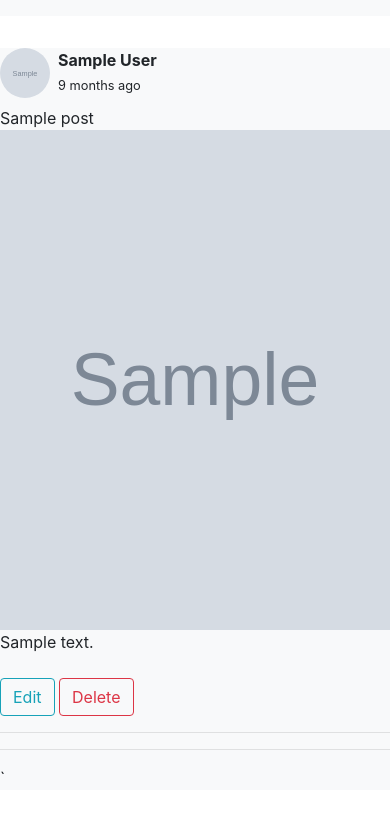
After one commit to omkarpoudel6/socialMedia, a Django app: template SocialMedia/templates/profile/single_user_posts.html in a window 390 px wide. The commit adds this page. Shown: the top 821 px of the page. Run offline with Django 3.2, Linux system fonts and the light colour scheme; the template is opened without the code that fills it: most values are stand-ins (such as "Sample title", 1, 10 or a date in 2020); grey boxes marked "Sample" are stand-in pictures; some libraries are stand-ins or nearby versions.

Commit message:
added user posts to view

```diff
--- a/SocialMedia/templates/navbar.html
+++ b/SocialMedia/templates/navbar.html
@@ -15,7 +15,7 @@
         </li>
 
         <li class="nav-item" style="margin-left:160px;">
-          <a class="nav-link" href="#">Home <span class="sr-only">(current)</span></a>
+          <a class="nav-link" href="/">Home <span class="sr-only">(current)</span></a>
         </li>
         <li class="nav-item">
           <a class="nav-link" href="/mypost">Posts</a>
--- /dev/null
+++ b/SocialMedia/templates/profile/single_user_posts.html
@@ -0,0 +1,51 @@
+{% extends 'base.html' %}
+
+{% block content %}
+<div class="row">
+    <div class="col-md-3">
+<!--        <nav class="nav flex-column">-->
+<!--          <a class="nav-link disabled">{{user.username}}</a>-->
+<!--          <a class="nav-link active" href="#">Active</a>-->
+<!--          <a class="nav-link" href="#">Link</a>-->
+<!--          <a class="nav-link" href="#">Link</a>-->
+<!--        </nav>-->
+    </div>
+    <div class="col-md-6 my-4">
+                    <!-- Button trigger modal -->
+        <div class="post bg-light">
+            {% for post in posts %}
+            <div class="post-complete my-2" style="border-radius:10px;">
+                <div class="author-info" style="display:flex;">
+                    <div class="author-image">
+                        <img src="{{post.author.profile.avatar.url}}" style="height:50px;width:50px;border-radius:30px;" class="img-fluid">
+                    </div>
+                    <div class="post-detail mx-2">
+                        <strong>{{post.author}}</strong><br>
+                        <small>{{post.created_at|timesince}} ago</small>
+                    </div>
+                </div>
+                <div class="complete-post my-2">
+                    {{post.title}}<br>
+
+                    {% if post.image %}
+                        <div class="imagepart justify-content-center">
+                            <img src="{{post.image.url}}" style="width:100%;height:500px;" class="img-fluid" alt="Image loading Failed"><br>
+                        </div>
+                    {% endif %}
+                    {{post.content}}<br>
+                    <br>
+                    <button type="button" class="btn btn-outline-info">Edit</button>
+                    <button type="button" class="btn btn-outline-danger">Delete</button>
+                    <hr>
+                    <hr>`
+                </div>
+            {% endfor %}
+            </div>
+
+        </div>
+    </div>
+    <div class="col-md-3">
+<!--        <h2>This is right sidebar</h2>-->
+    </div>
+</div>
+{% endblock %}
```
Also changed, not shown: SocialMedia/db.sqlite3.
